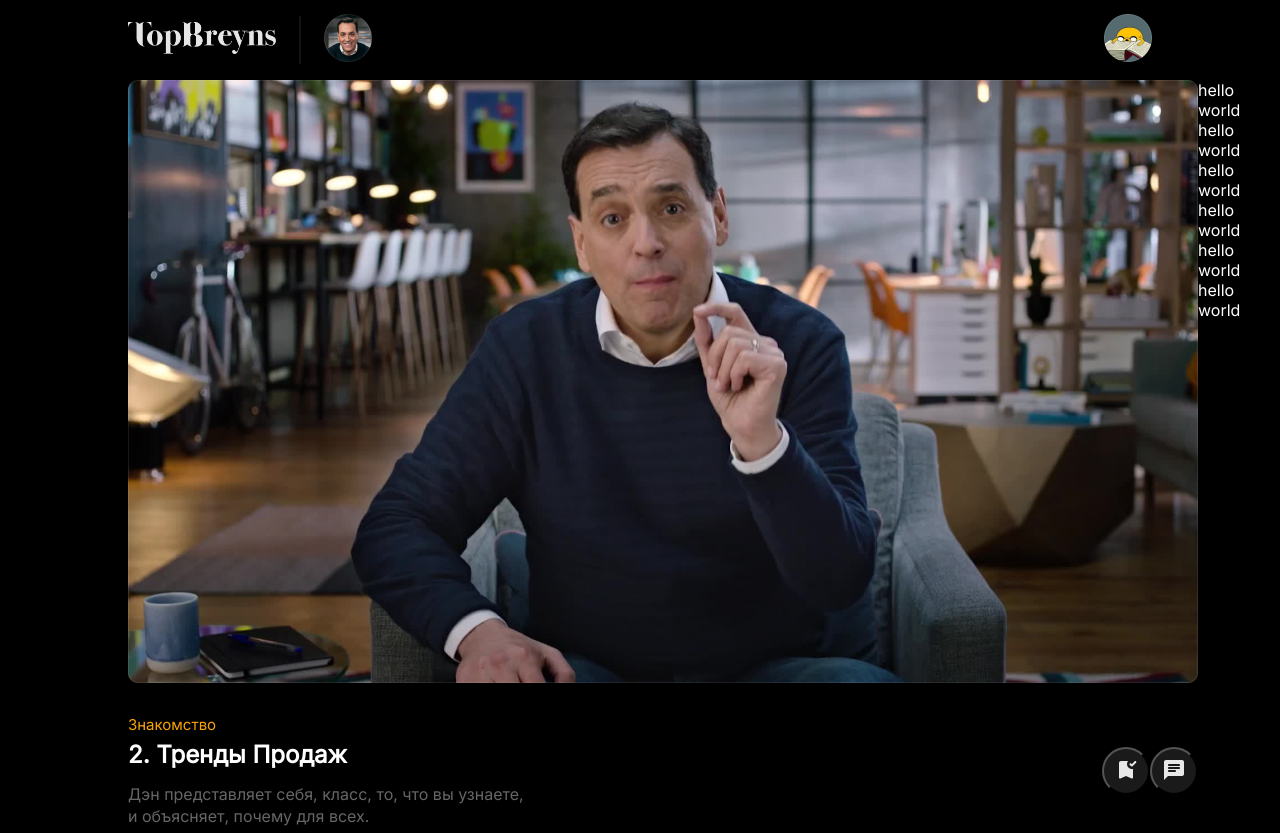
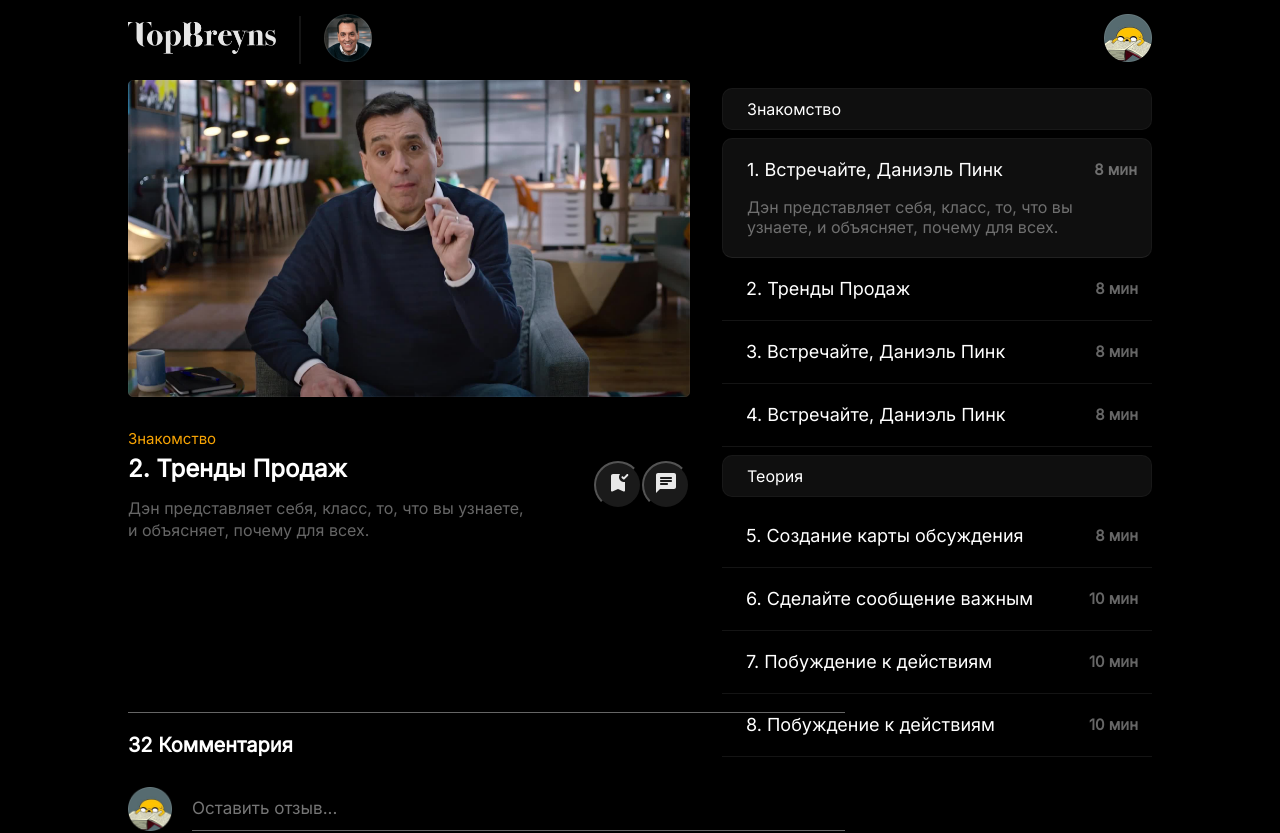
Before and after one commit to binsafar/vue-movie-app, a Vue app: page / in a window 1280 px wide. Shown: the top 833 px of the page. Built offline with nearby package versions, Linux system fonts and the light colour scheme.

Commit message:
right sided added

```diff
--- a/src/components/Content/VideoLesson/VideoLesson.vue
+++ b/src/components/Content/VideoLesson/VideoLesson.vue
@@ -2,7 +2,7 @@
   <main class="root-video">
     <!--video content-->
     <div class="left-side">
-      <img :src="lessonDb.img" alt="main">
+      <img class="left-video" :src="lessonDb.img" alt="main">
       <div class="left-side-wrapper">
         <!--left side info-->
         <div class="left-video-content">
@@ -20,16 +20,28 @@
 
     <!--list of lessons-->
     <div class="right-side">
-      <div>hello world</div>
-      <div>hello world</div>
-      <div>hello world</div>
-      <div>hello world</div>
-      <div>hello world</div>
-      <div>hello world</div>
+      <!--lessons-->
+      <div v-for="info in lessonDb.lessons" class="right-lessons">
+        <p class="r-lessons-header">{{ info.name }}</p>
+        <div v-for="lesson in info.lessons"
+             :class="isActive ===  lesson.id ? 'active-back right-lesson-info': 'right-lesson-info'"
+             @click="setActive(lesson.id)">
+          <!--        <div v-for="lesson in info.lessons" :class="" @click="setActive(lesson.id)">-->
+          <div class="rli-wrapper">
+            <p class="r-lessons-title">{{ lesson.name }}</p>
+            <p class="r-lessons-title-d grey-text">{{ lesson.duration }}</p>
+          </div>
+          <p v-if="isActive === lesson.id" class="r-lessons-desc grey-text">{{ lesson.desc }}</p>
+        </div>
+      </div>
     </div>
   </main>
 </template>
 
 <script setup>
 import lessonDb from "../../../service/db/lessonDb.js";
+import {ref} from "vue"
+
+const isActive = ref(1)
+const setActive = (id) => isActive.value = id
 </script>
--- a/src/css/styles.css
+++ b/src/css/styles.css
@@ -145,6 +145,9 @@ button {
   display: flex;
   flex-direction: column;
 }
+.root-video .left-side .left-video {
+  width: 100%;
+}
 .root-video .left-side .left-side-wrapper {
   display: flex;
   align-items: center;
@@ -179,6 +182,52 @@ button {
   backdrop-filter: blur(4px);
   border-radius: 50%;
   background: rgba(255, 255, 255, 0.1);
+}
+.root-video .right-side {
+  margin-left: 32px;
+  max-height: 600px;
+}
+.root-video .right-side .right-lessons {
+  min-width: 430px;
+}
+.root-video .right-side .right-lessons .r-lessons-header {
+  background: rgba(255, 255, 255, 0.06);
+  border: 1px solid rgba(255, 255, 255, 0.04);
+  border-radius: 10px;
+  padding: 10px 0 10px 24px;
+  margin: 8px 0;
+}
+.root-video .right-side .right-lessons .right-lesson-info {
+  cursor: pointer;
+  border-bottom: 1px solid rgba(255, 255, 255, 0.08);
+  padding: 20px 0 20px 24px;
+}
+.root-video .right-side .right-lessons .right-lesson-info .rli-wrapper {
+  display: flex;
+  justify-content: space-between;
+}
+.root-video .right-side .right-lessons .right-lesson-info .rli-wrapper .r-lessons-title {
+  font-style: normal;
+  font-weight: 500;
+  font-size: 18px;
+  line-height: 22px;
+}
+.root-video .right-side .right-lessons .right-lesson-info .rli-wrapper .r-lessons-title-d {
+  font-style: normal;
+  font-weight: 600;
+  font-size: 15px;
+  line-height: 22px;
+  margin-right: 14px;
+}
+.root-video .right-side .right-lessons .right-lesson-info .r-lessons-desc {
+  margin-top: 16px;
+  width: 340px;
+}
+
+.active-back {
+  background: rgba(255, 255, 255, 0.06);
+  border: 1px solid rgba(255, 255, 255, 0.04);
+  border-radius: 10px;
 }
 
 .card-wrapper {
--- a/src/service/db/lessonDb.js
+++ b/src/service/db/lessonDb.js
@@ -17,13 +17,13 @@ let lessonDb = {
     }],
     cardsInfo: {
         author: {
-            id: 1, img: '', name: 'Даниэль Пинк'
+            id: 1, img: teacherImg, name: 'Даниэль Пинк'
         }, lessonScore: {
             id: 1, completed: 13, total: 20
         }, lessons: {
             id: 1, amount: 2
         }, student: {
-            id: 1, img: '', name: 'Хасан Ш.'
+            id: 1, img: studentImg, name: 'Хасан Ш.'
         }
     },
     lessons: [{
@@ -39,34 +39,34 @@ let lessonDb = {
             desc: 'Дэн представляет себя, класс, то, что вы узнаете, и объясняет, почему для всех.'
         }, {
             id: 3,
-            name: 'Встречайте, Даниэль Пинк',
+            name: '3. Встречайте, Даниэль Пинк',
             duration: '8 мин',
             desc: 'Дэн представляет себя, класс, то, что вы узнаете, и объясняет, почему для всех.'
         }, {
             id: 4,
-            name: 'Встречайте, Даниэль Пинк',
+            name: '4. Встречайте, Даниэль Пинк',
             duration: '8 мин',
             desc: 'Дэн представляет себя, класс, то, что вы узнаете, и объясняет, почему для всех.'
         }],
     },
         {
             id: 2, name: 'Теория', lessons: [{
-                id: 1,
+                id: 5,
                 name: '5. Создание карты обсуждения',
                 duration: '8 мин',
                 desc: 'Дэн представляет себя, класс, то, что вы узнаете, и объясняет, почему для всех.'
             }, {
-                id: 2,
+                id: 6,
                 name: '6. Cделайте сообщение важным',
                 duration: '10 мин',
                 desc: 'Дэн представляет себя, класс, то, что вы узнаете, и объясняет, почему для всех.'
             }, {
-                id: 3,
+                id: 7,
                 name: '7. Побуждение к действиям',
                 duration: '10 мин',
                 desc: 'Дэн представляет себя, класс, то, что вы узнаете, и объясняет, почему для всех.'
             }, {
-                id: 4,
+                id: 8,
                 name: '8. Побуждение к действиям',
                 duration: '10 мин',
                 desc: 'Дэн представляет себя, класс, то, что вы узнаете, и объясняет, почему для всех.'
--- a/src/styles/components/content/video_lesson.scss
+++ b/src/styles/components/content/video_lesson.scss
@@ -5,6 +5,10 @@
   .left-side {
     display: flex;
     flex-direction: column;
+
+    .left-video {
+      width: 100%;
+    }
 
     .left-side-wrapper {
       display: flex;
@@ -50,4 +54,59 @@
       }
     }
   }
+
+  .right-side {
+    margin-left: 32px;
+    max-height: 600px;
+    //overflow-y: scroll;
+
+    .right-lessons {
+      min-width: 430px;
+
+      .r-lessons-header {
+        background: rgba(255, 255, 255, 0.06);
+        border: 1px solid rgba(255, 255, 255, 0.04);
+        border-radius: 10px;
+        padding: 10px 0 10px 24px;
+        margin: 8px 0;
+      }
+
+      .right-lesson-info {
+        cursor: pointer;
+        border-bottom: 1px solid rgba(255, 255, 255, 0.08);
+        padding: 20px 0 20px 24px;
+
+        .rli-wrapper {
+          display: flex;
+          justify-content: space-between;
+
+          .r-lessons-title {
+            font-style: normal;
+            font-weight: 500;
+            font-size: 18px;
+            line-height: 22px;
+          }
+
+          .r-lessons-title-d {
+            font-style: normal;
+            font-weight: 600;
+            font-size: 15px;
+            line-height: 22px;
+            margin-right: 14px;
+          }
+        }
+
+        .r-lessons-desc {
+          margin-top: 16px;
+          width: 340px;
+        }
+      }
+    }
+  }
 }
+
+.active-back {
+  background: rgba(255, 255, 255, 0.06);
+  border: 1px solid rgba(255, 255, 255, 0.04);
+  border-radius: 10px;
+}
```
Also changed, not shown: 1 other file (tests, documents, lock files or other folders).
